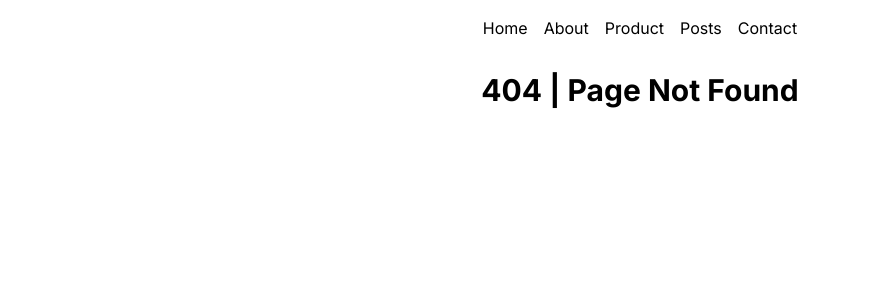
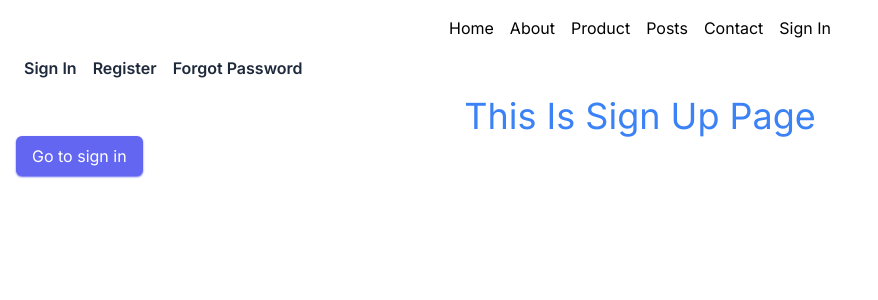
Before and after one commit to gaznafis007/explore-next-js, a Next.js app: page /register in a window 1280 px wide. Before the commit this address had no page. Shown: the top 300 px of the page, without its empty margins (0-878 px from the left). Built offline with nearby package versions, Linux system fonts and the light colour scheme.

Commit message:
daynamic nested routing , route groups, naigation proccess are expplored

```diff
--- /dev/null
+++ b/app/(auth)/forgot-password/page.js
@@ -0,0 +1,10 @@
+import Title from "@/app/Components/title";
+import React from "react";
+
+export default function ForgotPassword() {
+  return (
+    <div>
+      <Title>this is forgot password page</Title>
+    </div>
+  );
+}
--- /dev/null
+++ b/app/(auth)/layout.js
@@ -0,0 +1,21 @@
+import Link from "next/link";
+import React from "react";
+
+export default function AuthLayout({ children }) {
+  return (
+    <div>
+      <nav className="mt-4 text-slate-800 font-semibold capitalize flex flex-col md:flex-row ">
+        <Link className="mx-2" href={"/signIn"}>
+          sign in
+        </Link>
+        <Link className="mx-2" href={"/register"}>
+          register
+        </Link>
+        <Link className="mx-2" href={"/forgot-password"}>
+          forgot password
+        </Link>
+      </nav>
+      <div className="mt-4">{children}</div>
+    </div>
+  );
+}
--- /dev/null
+++ b/app/(auth)/register/page.js
@@ -0,0 +1,25 @@
+"use client";
+import Title from "@/app/Components/title";
+import { useRouter } from "next/navigation";
+import React from "react";
+
+export default function Register() {
+  const router = useRouter();
+  const handleRegister = () => {
+    const decision = window.confirm("Login?");
+    if (decision) {
+      router.push("/signIn");
+    }
+  };
+  return (
+    <div>
+      <Title>this is sign up page</Title>
+      <button
+        className="bg-indigo-500 text-white px-4 py-2 rounded-md shadow-sm shadow-indigo-500"
+        onClick={handleRegister}
+      >
+        Go to sign in
+      </button>
+    </div>
+  );
+}
--- /dev/null
+++ b/app/(auth)/signIn/page.js
@@ -0,0 +1,10 @@
+import Title from "@/app/Components/title";
+import React from "react";
+
+export default function SignIn() {
+  return (
+    <div>
+      <Title>this is sign in page</Title>
+    </div>
+  );
+}
--- /dev/null
+++ b/app/docs/[[...slug]]/page.js
@@ -0,0 +1,24 @@
+import Title from "@/app/Components/title";
+import React from "react";
+
+export default function NestedDocs({ params }) {
+  console.log(params.slug?.length);
+  console.log(params.slug);
+  if (params.slug?.length === 2) {
+    return (
+      <h1>
+        This is {params.slug[1]} of {params.slug[0]} nested docs
+      </h1>
+    );
+  } else if (params.slug?.length === 1) {
+    return <h1>This is {params.slug[0]} nested docs</h1>;
+  }
+  // if(params.slug.length = 2){
+  //     return <h1>This is 2 nested docs</h1>
+  // }
+  return (
+    <div>
+      <Title>this is nested dynamic routing</Title>
+    </div>
+  );
+}
--- a/app/layout.js
+++ b/app/layout.js
@@ -29,6 +29,9 @@ export default function RootLayout({ children }) {
           <p>
             <Link href="/contact">Contact</Link>
           </p>
+          <p>
+            <Link href="/signIn">Sign In</Link>
+          </p>
         </nav>
         {children}
       </body>
```
